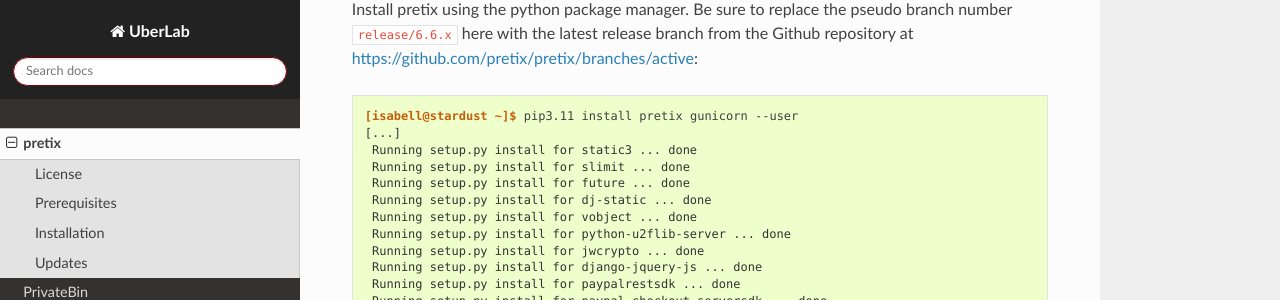
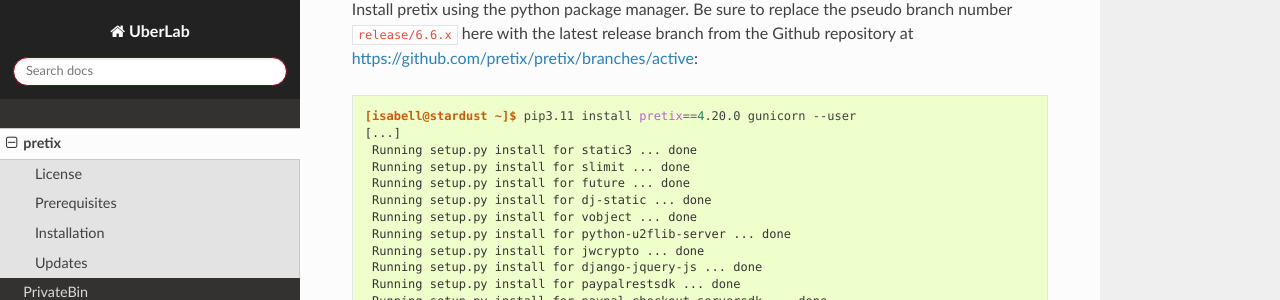
Before and after one commit to Uberspace/lab, a Sphinx documentation site: the page built from source/guide_pretix.rst, in a window 1280 px wide and 900 px high, scrolled down 2146 px. Shown: the part 151-451 px from the top of the window. Built offline with Sphinx 7.4.7 and the Read the Docs theme 2.0.0, drawn with Linux system fonts in a browser that asks for light colours.

Commit message:
Pin the guide to 4.20.0

```diff
--- a/source/guide_pretix.rst
+++ b/source/guide_pretix.rst
@@ -61,7 +61,7 @@
 
 ::
 
- [isabell@stardust ~]$ pip3.11 install pretix gunicorn --user
+ [isabell@stardust ~]$ pip3.11 install pretix==4.20.0 gunicorn --user
  [...]
   Running setup.py install for static3 ... done
   Running setup.py install for slimit ... done
```
